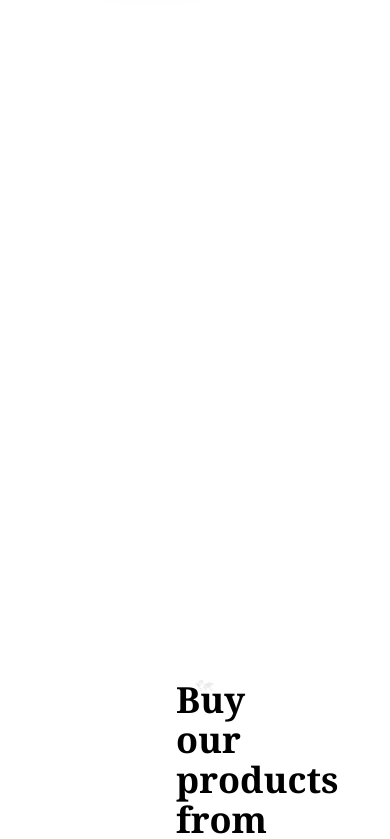
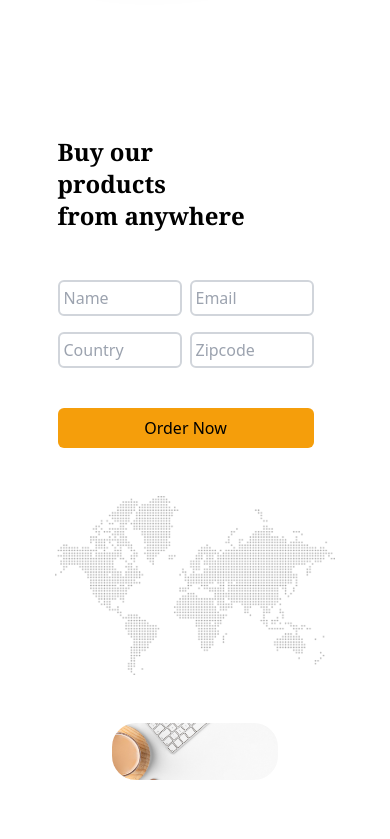
Before and after one commit to michael-020/coders-cafe, a Next.js app: page / in a window 390 px wide. Shown: the part 2000-2839 px from the top of the page. Built offline with nearby package versions, Linux system fonts and the light colour scheme.

Commit message:
added responsiveness to purchase component

```diff
--- a/app/components/Purchase.tsx
+++ b/app/components/Purchase.tsx
@@ -27,26 +27,26 @@ const Purchase = () => {
  }, [isInView])
 
   return (
-    <div className='h-full w-screen  '>
-          <div ref={scope} className='flex px-44 pb-6 -mt-8 '>
+    <div className='h-full w-screen -translate-x-10 sm:-translate-x-20 lg:-translate-x-0 2xl:translate-x-[36rem] '>
+          <div ref={scope} className='flex flex-col lg:flex-row items-center 2xl:-space-x-[32rem] sm:px-44 sm:pb-6 lg:-mt-8 sm:-mt-32 -mt-[36rem]'>
             {/* left part */}
             <div className='w-1/2 flex flex-col gap-12'>
               <div id='left-heading'>
-                <h4 className='text-4xl font-bold font-serif'>Buy our products <br/> from anywhere</h4>
+                <h4 className='lg:text-4xl text-2xl font-bold font-serif'>Buy our products <br/> from anywhere</h4>
               </div>
-              <div className='grid grid-cols-3 gap-2 w-[24rem]'>
-                <input type='text' placeholder='Name' className='input-up col-span-1 rounded-md px-3 py-2 border-2 border-gray-300 mb-6' />
-                <input type='text' placeholder='Email' className='input-up col-span-2 rounded-md px-3 py-2 border-2 border-gray-300 mb-6 ml-2' />
-                <input type='text' placeholder='Country' className='input-down col-span-2 rounded-md px-3 py-2 border-2 border-gray-300 mr-2'/>
-                <input type='text' placeholder='Zipcode' className='input-down col-span-1 rounded-md px-3 py-2 border-2 border-gray-300' />
-                <button className='w-[24rem] bg-amber-500 py-2 rounded-md mt-6'>Order Now</button>
+              <div className='grid sm:grid-cols-3 grid-cols-2 gap-x-2 gap-y-4 sm:w-[24rem] w-[16rem]  '>
+                <input type='text' placeholder='Name' className='input-up sm:col-span-1 rounded-md sm:px-3 sm:py-2 p-1  border-2 border-gray-300 sm:mb-6' />
+                <input type='text' placeholder='Email' className='input-up sm:col-span-2 rounded-md sm:px-3 sm:py-2 p-1 border-2 border-gray-300 sm:mb-6 sm:ml-2' />
+                <input type='text' placeholder='Country' className='input-down sm:col-span-2 rounded-md sm:px-3 sm:py-2 p-1 border-2 border-gray-300 sm:mr-2'/>
+                <input type='text' placeholder='Zipcode' className='input-down sm:col-span-1 rounded-md sm:px-3 sm:py-2 p-1 border-2 border-gray-300' />
+                <button className='sm:w-[24rem] w-[16rem] bg-amber-500 py-2 rounded-md mt-6'>Order Now</button>
               </div>
             </div>
 
             {/* right part */}
-            <div>
+            <div className=' lg:translate-x-20 sm:translate-x-20 xl:translate-x-0 translate-x-10 lg:mt-0 mt-12'>
               <div>
-                <img id='world-map' src="world-map.png" width={500} />
+                <img id='world-map' src="world-map.png"  className='lg:w-[500px] 2xl:w-[550px] sm:w-[400px] w-[280px]' />
               </div>
             </div>
           </div>
```
